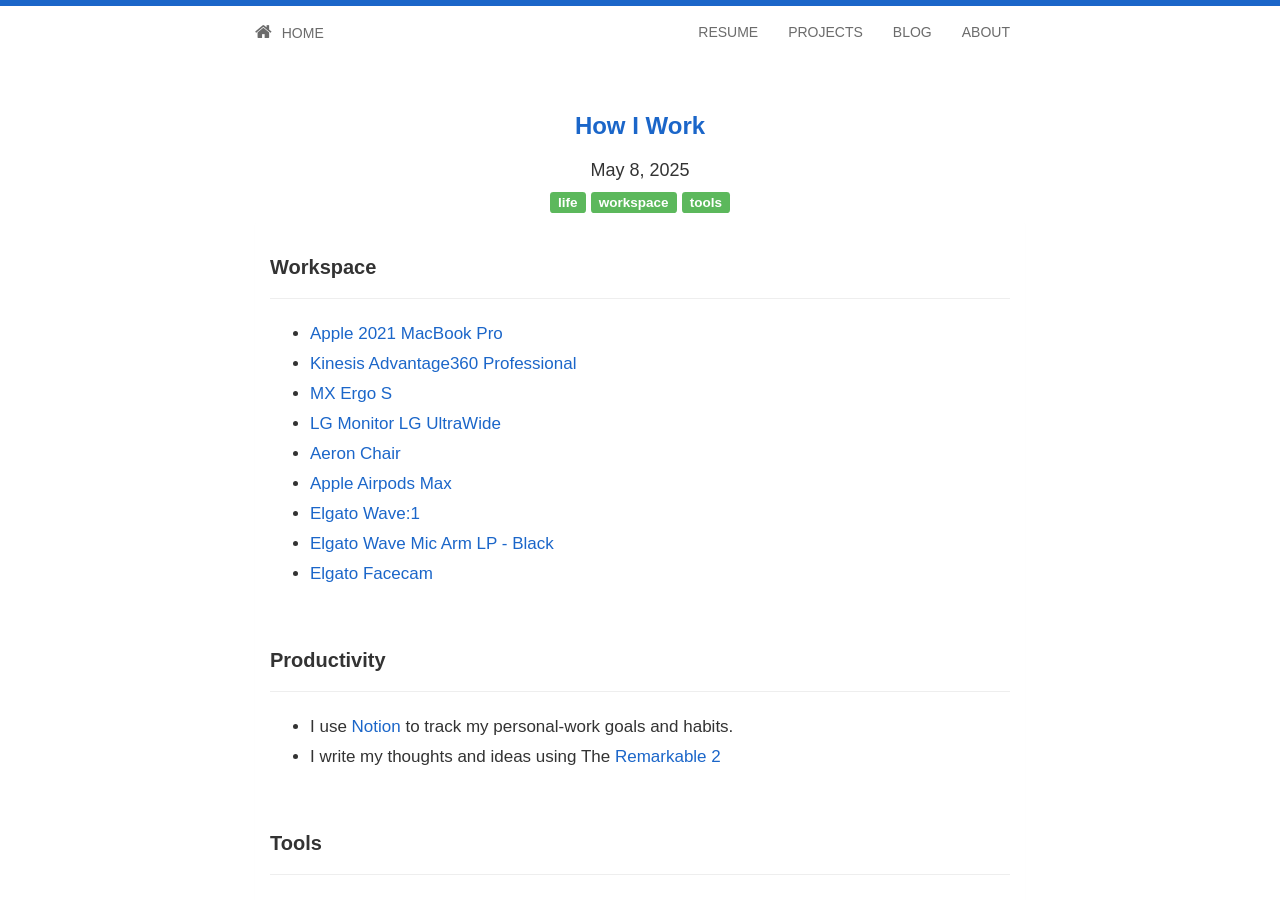
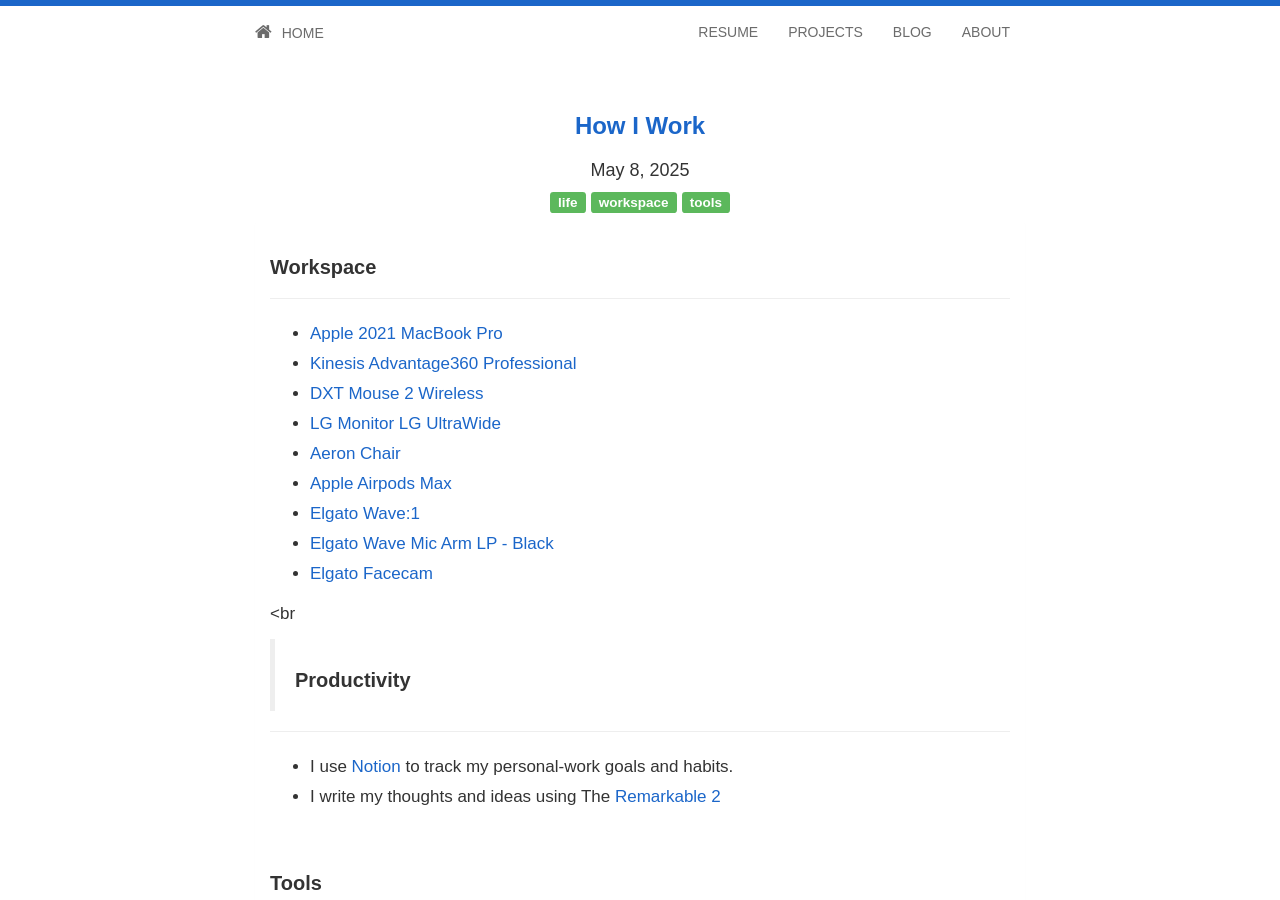
Before and after one commit to jfernancordova/jfernancordova.github.io, a Jekyll site: the page built from _posts/2025-05-08-how-i-work.md, in a window 1280 px wide and 900 px high. Built offline with Jekyll 4.4.1, drawn with Linux system fonts in a browser that asks for light colours; nearby versions of some CDN libraries; comment, search, counter and statistics services are not loaded.

Commit message:
Update 2025-05-08-how-i-work.md

```diff
--- a/_posts/2025-05-08-how-i-work.md
+++ b/_posts/2025-05-08-how-i-work.md
@@ -13,7 +13,7 @@
 
 - [Apple 2021 MacBook Pro](https://www.amazon.es/Apple-MacBook-16-polegadas-Maxcessador-GPU-32%E2%80%91Core/dp/B09JRC9FBZ/ref=sr_1_1?crid=18KM4G75DLDW5&keywords=macbook+pro+m1+16+pulgadas+32gb&qid=1679769249&sprefix=%2Caps%2C89&sr=8-1)
 - [Kinesis Advantage360 Professional](https://kinesis-ergo.com/shop/adv360pro)
-- [MX Ergo S](https://www.logitech.com/en-us/shop/p/mx-ergo-s-wireless-trackball-mouse)
+- [DXT Mouse 2 Wireless](https://www.dxtmouse.com/dxt-mouse-2-wireless-ergonomic-mouse/)
 - [LG Monitor LG UltraWide](https://www.lg.com/es/monitores/lg-34wn750-b)
 - [Aeron Chair](https://store.hermanmiller.com/office-chairs-aeron/aeron-chair/2195348.html?lang=en_US&sku=100073872)
 - [Apple Airpods Max](https://www.apple.com/airpods-max/)
@@ -21,8 +21,8 @@
 - [Elgato Wave Mic Arm LP - Black](https://www.elgato.com/es/en/p/wave-mic-arm-lp)
 - [Elgato Facecam](https://www.elgato.com/us/en/p/facecam)
 
-<br>
-
+<br
+>
 ## Productivity
 
 ---
```
